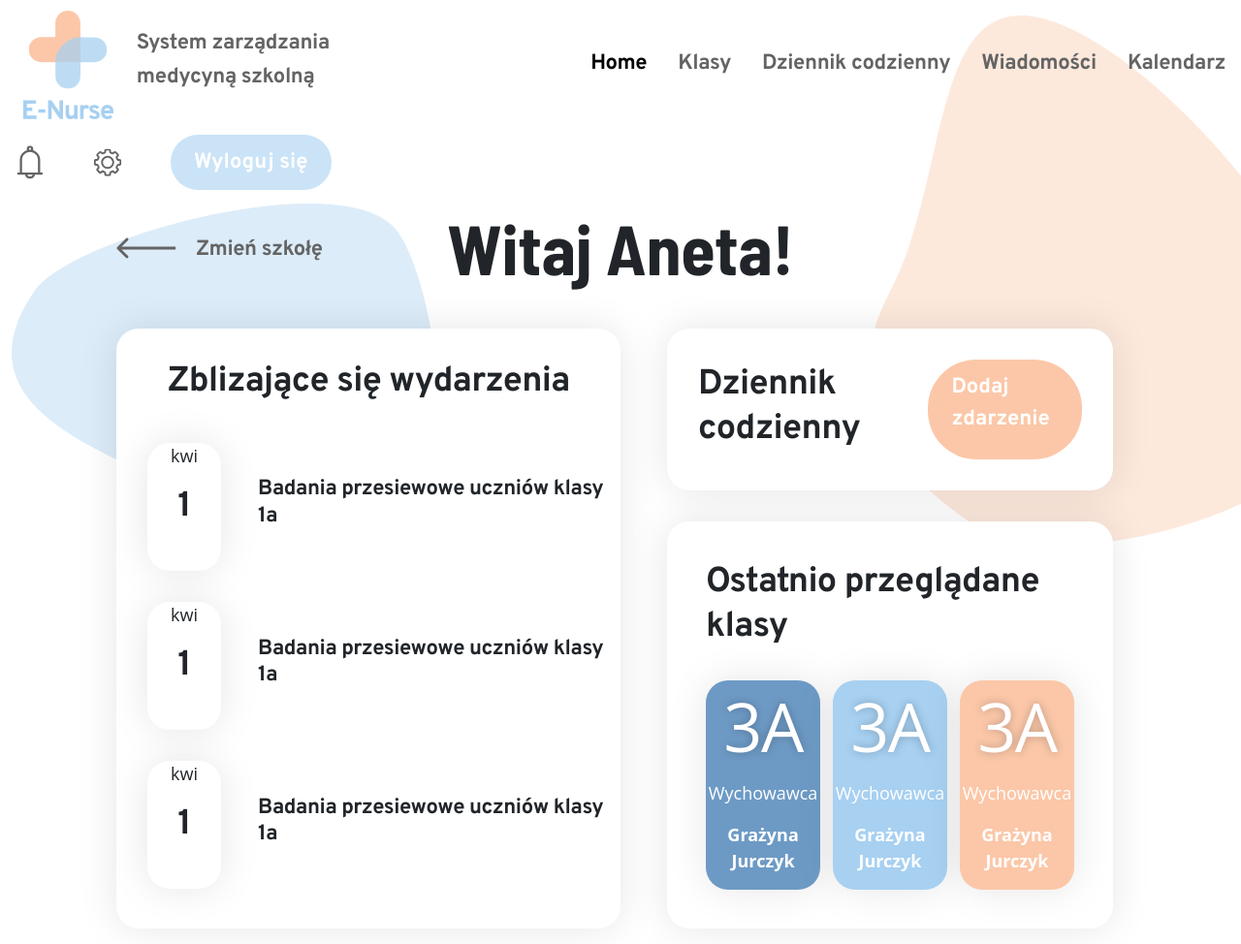
After one commit to kamilawk19/E-Nurse, a PHP site: page /front/main.html in a window 1280 px wide. The commit adds this page. Shown: the whole page at 97% size. Run offline with PHP 8.4, Linux system fonts and the light colour scheme; some libraries are stand-ins or nearby versions.

Commit message:
Strona główna i edycja styli

```diff
--- /dev/null
+++ b/front/main.html
@@ -0,0 +1,121 @@
+<html lang="pl">
+<head>
+    <meta charset="utf-8" />
+    <meta http-equiv="X-UA-Compatible" content="IE=edge,chrome=1" />
+    <title>Strona główna E-Nurse</title>
+
+    <link href="https://cdn.jsdelivr.net/npm/bootstrap@5.1.3/dist/css/bootstrap.min.css" rel="stylesheet" integrity="sha384-1BmE4kWBq78iYhFldvKuhfTAU6auU8tT94WrHftjDbrCEXSU1oBoqyl2QvZ6jIW3" crossorigin="anonymous">
+    <link rel="stylesheet" href="style.css">
+
+</head>
+
+
+<body>
+    <nav class="navbar">
+
+        <div class="navbar-brand navbar__heading">
+            <img src="images/logo.svg" alt="E-Nurse logo" />
+            <div class="subtitle">
+                <h3>System zarządzania</h3>
+                <h3>medycyną szkolną</h3>
+            </div>
+        </div>
+
+        <ul class="navbar__list">
+            <li class="navbar__list-item navbar__list-item-current">
+                <a href="main.html"><h3>Home</h3></a>
+            </li>
+            <li class="navbar__list-item">
+                <a href="classes.html"><h3>Klasy</h3></a>
+            </li>
+            <li class="navbar__list-item">
+                <a href="journal.html"><h3>Dziennik codzienny</h3></a>
+            </li>
+            <li class="navbar__list-item">
+                <a href="messages.html"><h3>Wiadomości</h3></a>
+            </li>
+            </li>
+            <li class="navbar__list-item">
+            <a href="calendar.html"><h3>Kalendarz</h3></a>
+            </li>
+        </ul>
+
+        <div class="navbar__buttons-container">
+            <a class="" href="notifications.html"><img class="notiffication_img img-fluid" src="images/notification.svg"></a>
+            <a class="" href="setting.html"><img class="setting_img img-fluid" src="images/setting.svg"></a>
+            <a class="btn-blue--filled" href="#">Wyloguj się</a>
+        </div>
+    </nav>
+
+    <div class="container">
+
+        <header>
+            <a class="col-md-3 offset-md-1 btn-back" href="choose_school.html"><img src="images/Arrow.svg"><h3>Zmień szkołę</h3></a>
+            <h1 class="col-md-4">Witaj Aneta!</h1>
+        </header>
+
+        <div class="row col-md-10 offset-md-1">
+
+            <div class="col-md-6  upcoming_events background__container">
+                <h2>Zblizające się wydarzenia</h2>
+                <div class="upcoming_event">
+                    <div class="col-md-2 date background__container">
+                        <p>kwi</p>
+                        <h2>1</h2>
+                    </div>
+                    <h3 class="col-md-10 offset-md-1 evet_title">Badania przesiewowe uczniów klasy 1a</h3>
+                </div>
+                <div class="upcoming_event">
+                    <div class="col-md-2 date background__container">
+                        <p>kwi</p>
+                        <h2>1</h2>
+                    </div>
+                    <h3 class="col-md-10 offset-md-1 evet_title">Badania przesiewowe uczniów klasy 1a</h3>
+                </div>
+                <div class="upcoming_event">
+                    <div class="col-md-2 date background__container">
+                        <p>kwi</p>
+                        <h2>1</h2>
+                    </div>
+                    <h3 class="col-md-10 offset-md-1 evet_title">Badania przesiewowe uczniów klasy 1a</h3>
+                </div>
+            </div>
+
+            <div class="col-md-6 colum_journal_class">
+                <div class="journal_main background__container">
+                    <h2>Dziennik codzienny</h2>
+                    <a class="btn-blue--filled" href="#">Dodaj zdarzenie</a>
+                </div>
+                <div class="recent_classes background__container">
+                    <h2>Ostatnio przeglądane klasy</h2>
+                    <div class="recent__classes">
+                        <div class="recent_class" id="recent_class1">
+                            <h5>3A</h5>
+                            <p>Wychowawca</p>
+                            <p class="teacher">Grażyna Jurczyk</p>
+                        </div>
+                        <div class="recent_class" id="recent_class2">
+                            <h5>3A</h5>
+                            <p>Wychowawca</p>
+                            <p class="teacher">Grażyna Jurczyk</p>
+                        </div>
+                        <div class="recent_class" id="recent_class3">
+                            <h5>3A</h5>
+                            <p>Wychowawca</p>
+                            <p class="teacher">Grażyna Jurczyk</p>
+                        </div>
+                    </div>
+                </div>
+            </div>
+         </div>
+
+
+        <img class="img-fluid peach_vector-main" src="images/peach_vector.svg">
+        <img class="img-fluid blue_vector-main" src="images/blue_vector.svg">
+    </div>
+
+    <script src="https://cdn.jsdelivr.net/npm/@popperjs/core@2.10.2/dist/umd/popper.min.js" integrity="sha384-7+zCNj/IqJ95wo16oMtfsKbZ9ccEh31eOz1HGyDuCQ6wgnyJNSYdrPa03rtR1zdB" crossorigin="anonymous"></script>
+    <script src="https://cdn.jsdelivr.net/npm/bootstrap@5.1.3/dist/js/bootstrap.min.js" integrity="sha384-QJHtvGhmr9XOIpI6YVutG+2QOK9T+ZnN4kzFN1RtK3zEFEIsxhlmWl5/YESvpZ13" crossorigin="anonymous"></script>
+
+</body>
+</html>
--- a/front/style.css
+++ b/front/style.css
@@ -37,13 +37,27 @@ h4{
     font-size: 1rem;
     line-height: 1.25rem;
     letter-spacing: -0.02rem;
-    }
+}
+h5{
+    font-family: Open Sans;
+    font-style: normal;
+    font-weight: normal;
+    font-size: 70px;
+    line-height: 95px;
+    text-align: center;
+    letter-spacing: -0.02em;
+    text-shadow: 0px 0px 10px rgba(0, 0, 0, 0.25);
+}
+
 p{
     font-family: Open Sans;
     font-size: 1.125rem;
 }
 ul {
     list-style-type: none;
+}
+header{
+    display: flex;
 }
 
 /* Container styles */
@@ -77,6 +91,7 @@ a:hover{
     background:#FCD9C5
 }
 
+
 .btn-blue{
     padding: 0.5rem 1.25rem 0.4rem 1.25rem;
     border: 2px solid #7CA6CB;
@@ -91,7 +106,35 @@ a:hover{
     color: #99BAD6;
 }
 
+.btn-blue--filled{
+    padding: 0.75rem 1.5rem;
+    border: 0;
+    border-radius: 50px;
+    background: #CAE3F7;
+    font-family: Overpass;
+    font-weight: bold;
+    font-size: 1.375rem;
+    color: white;
+}
+.btn-blue--filled:hover{
+    background: #B8D9F4;
+}
+
+.btn-back{
+    display: flex;
+    color: #646464;
+    gap: 1.25rem;
+    padding: 2rem 0 1.8rem 0;
+}
+.btn-back img{
+    width: 3.875rem;
+    height: 1.5rem;
+}
+
 /* Navbar */
+.navbar{
+    padding: 0 1rem;
+}
 .navbar__heading{
     display: flex;
     padding: 0.7rem 0.3rem 1rem 0;
@@ -107,6 +150,30 @@ a:hover{
     padding: 1.25rem 1rem;
 }
 
+.navbar__list {
+    display: flex;
+    gap: 2rem;
+    margin: 0;
+}
+.navbar__list-item {
+    color: #646464
+}
+.navbar__list-item h3:hover {
+    color: black
+}
+.navbar__list-item-current {
+    color: black
+}
+.navbar__buttons-container{
+    display: flex;
+    gap: 3.125rem
+}
+.setting_img{
+    padding: 0.84rem 0;
+}
+.notiffication_img{
+    padding: 0.6rem 0;
+}
 /* Login container */
 .background__container{
     display: flex;
@@ -217,10 +284,93 @@ a:hover{
     left: 21%;
     z-index: -1;
 }
-
+.peach_vector-main{
+    position: absolute;
+    top: 1rem;
+    left: 70%;
+    z-index: -1;
+}
 .blue_vector{
     position: absolute;
     top: 12%;
     left: 53%;
     z-index: -1;
 }
+.blue_vector-main{
+    position: absolute;
+    top: 13.125rem;
+    left: 0.75rem;
+    z-index: -1;
+}
+
+/* Header */
+header h1{
+    text-align: center;
+    padding-bottom: 2rem;
+}
+
+/* Main Page */
+
+.upcoming_events{
+    text-align: center;
+    display:block;
+    padding: 2rem;
+}
+.upcoming_event{
+    display: flex;
+    padding-top: 2rem;
+}
+.date{
+    display: block;
+}
+.evet_title{
+    text-align: left;
+    padding: 2.18rem 0;
+}
+
+.colum_journal_class{
+    padding-left: 3rem;
+}
+.journal_main{
+    padding: 2rem;
+    gap: 2vw;
+}
+.journal_main h2{
+    padding-top: 0.2rem;
+}
+.journal_main a{
+    background-color: #FBC7A8;
+}
+.journal_main a:hover{
+    background-color: #FCD9C5;
+    color: white;
+}
+.recent_classes{
+    display: block;
+    padding: 2.5rem;
+    margin-top: 2rem;;
+}
+.recent__classes{
+    display: flex;
+    margin-top: 2rem;
+    gap: 1vw;
+}
+.recent_class{
+    width: 11vw;
+    color: white;
+    text-align: center;
+    box-shadow: 0px 0px 40px rgba(0, 0, 0, 0.1);
+    border-radius: 23px;
+}
+#recent_class1{
+    background-color: #6D9AC5;
+}
+#recent_class2{
+    background-color: #A7D0F1;
+}
+#recent_class3{
+    background-color: #FBC7A8;
+}
+.teacher{
+    font-weight: bold;
+}
```
Also changed, not shown: front/images/Arrow.svg (added), front/images/notification.svg (added), front/images/setting.svg (added).
